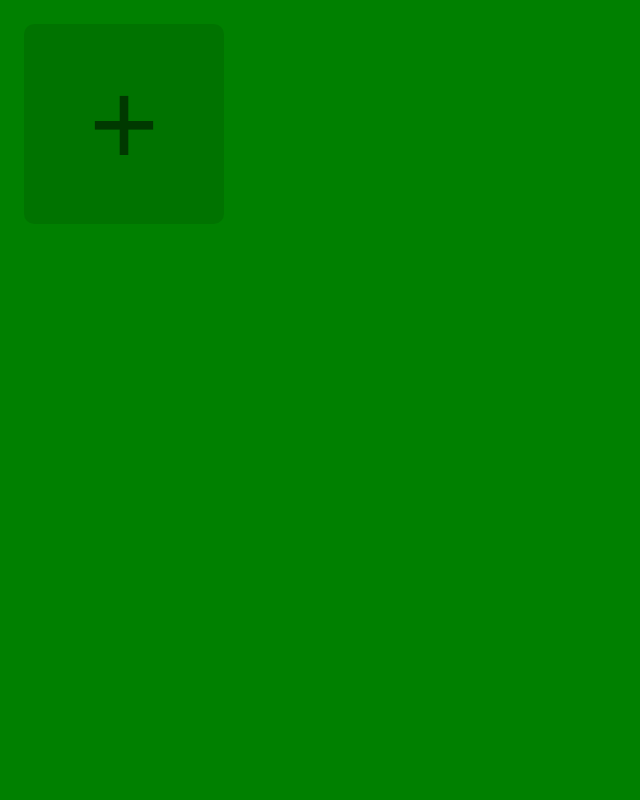
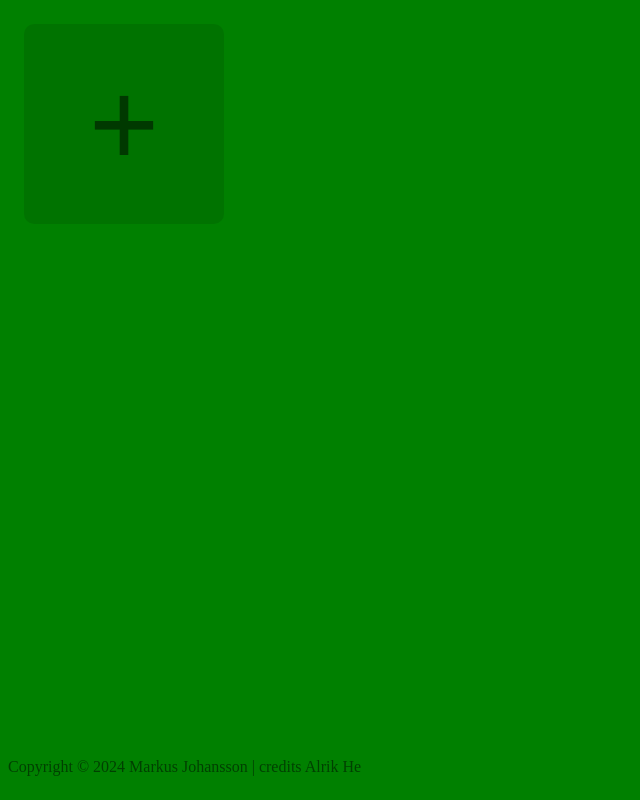
Before and after one commit to MarkusJoha/markusjohansson_versionshantering_yhflex, a plain HTML site: page src/index.html in a window 1280 px wide. Shown: the whole page, without its empty margins (0-640 px from the left). Drawn offline with Linux system fonts and the light colour scheme.

Commit message:
asdasdasdasd

```diff
--- a/src/index.html
+++ b/src/index.html
@@ -9,8 +9,13 @@
     <script src="script.js" defer></script>
 </head>
 <body>
+
  <div id="app">
     <button type="button" class="add-note">+</button>
  </div>
+
+ <footer>
+       <p> Copyright © 2024 Markus Johansson | credits Alrik He</p>
+ </footer>
 </body>
 </html>
--- a/src/style.css
+++ b/src/style.css
@@ -12,7 +12,7 @@ body {
 
 .note {
     transform: scale(1);
-    transition: all .2s ease-in-out;
+    transition: all 0.2s ease-in-out;
     height: 200px;
     box-sizing: border-box;
     padding: 16px;
@@ -40,8 +40,16 @@ body {
     background: rgba(0, 0, 0, 0.2);
 }
 
-.note:hover{
-  transform: scale(1.1);
-  transition-duration: 0.5s;
-  transition: all .2s ease-in-out;
+.note:hover {
+    transform: scale(1.1);
+    transition-duration: 0.5s;
+    transition: all 0.2s ease-in-out;
 }
+
+footer {
+    bottom: 0;
+    position: fixed;
+    padding: 0.5rem;
+    background-color: #008000;
+    opacity: 50%;
+}
```
